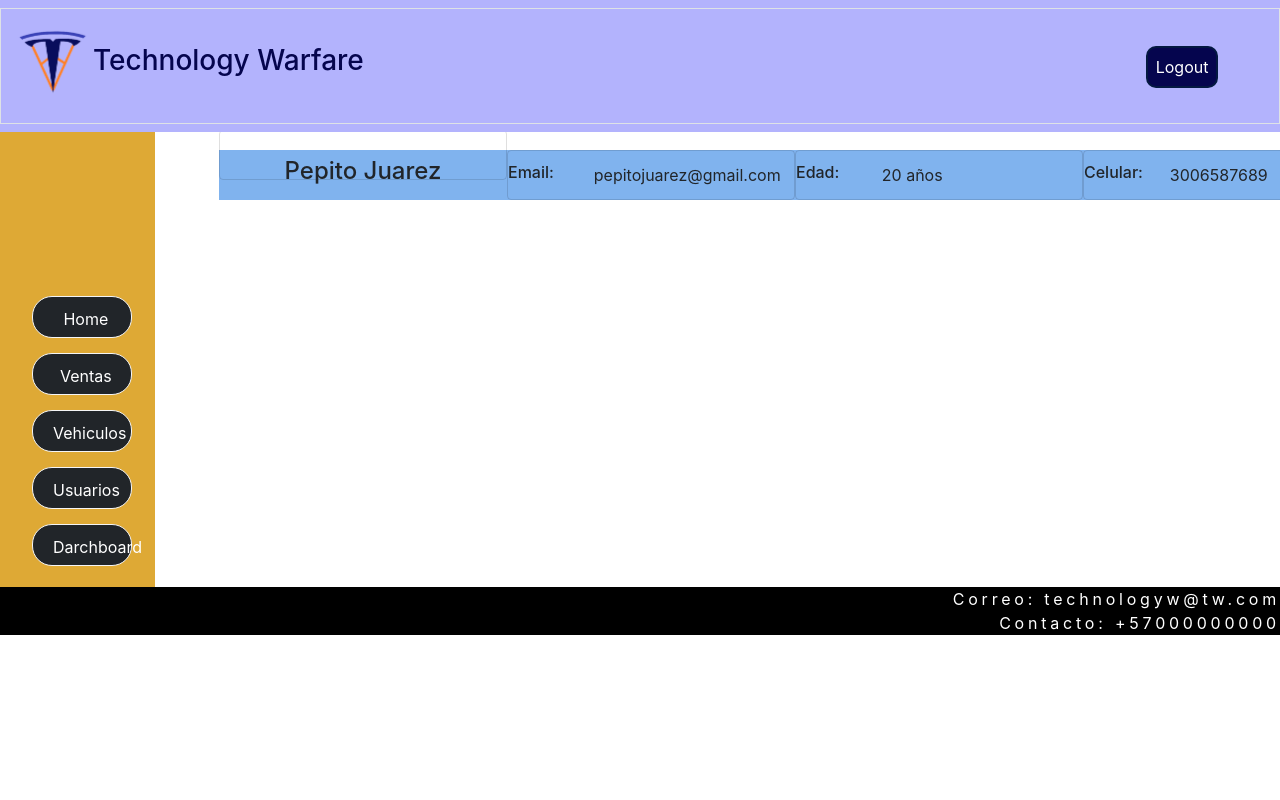
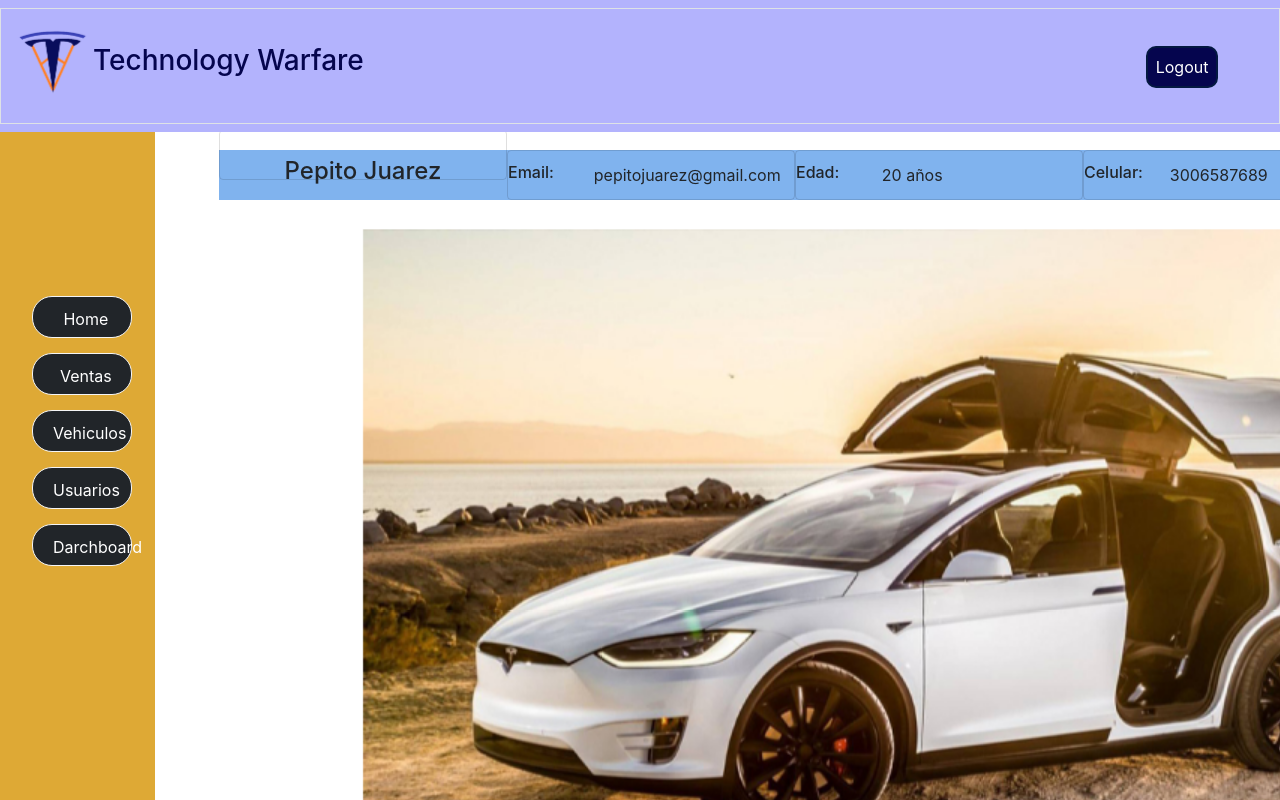
Before and after one commit to Technology-Warfare/Project-ciclo3, a React (Create React App) app in the folder tesla/: page /dashboard in a window 1280 px wide. Shown: the top 800 px of the page. Built offline with nearby package versions, Linux system fonts and the light colour scheme.

Commit message:
Carrousel agregado al dashboard

```diff
--- a/tesla/src/Pages/dashboard.js
+++ b/tesla/src/Pages/dashboard.js
@@ -3,6 +3,10 @@ import NavbarPrivado from '../components/NavbarPrivado';
 import Footer from '../components/Footer';
 import Sidebar from '../components/Sidebar';
 import '../Pages/styles/dashboard.css';
+
+import fotoDashboard1 from "../Pages/img/ModelS/models2.jpg";
+import fotoDashboard2 from "../Pages/img/ModelX/modelx2.jpg";
+import fotoDashboard3 from "../Pages/img/ModelY/y.jpg";
 
 const dashboard = () => {
     return (
@@ -10,7 +14,7 @@ const dashboard = () => {
             <NavbarPrivado />
                 <div className="flex">
                     <Sidebar/>
-                    <div className="content justify-content-between d-flex  pb-5 displayFlexContent">
+                    <div className="content justify-content-between">
                         <div className="ColorBar">
                             <div className='title card DisplayBlock Titulo'><h4 className="h4">Pepito Juarez</h4></div>
                                 <div className='card DisplayBlock'>
@@ -41,7 +45,32 @@ const dashboard = () => {
                                 <button className='rounded ButtonSize'>Editar Info</button>
                             </div>
                         </div>
+
+                    <div id="carouselExampleControls" class="carousel slide Carusel" data-bs-ride="carousel">
+                        <div class="carousel-inner">
+                            <div class="carousel-item active paddingImg">
+                                <img src={fotoDashboard1} class="d-block w-100" alt="..." />
                             </div>
+                            <div class="carousel-item paddingImg">
+                                <img src={fotoDashboard2} class="d-block w-100" alt="..." />
+                            </div>
+                            <div class="carousel-item paddingImg">
+                                <img src={fotoDashboard3} class="d-block w-100" alt="..." />
+                            </div>
+                        </div>
+                        <button class="carousel-control-prev" type="button" data-bs-target="#carouselExampleControls" data-bs-slide="prev">
+                            <span class="carousel-control-prev-icon" aria-hidden="true"></span>
+                            <span class="visually-hidden">Previous</span>
+                        </button>
+                        <button class="carousel-control-next" type="button" data-bs-target="#carouselExampleControls" data-bs-slide="next">
+                            <span class="carousel-control-next-icon" aria-hidden="true"></span>
+                            <span class="visually-hidden">Next</span>
+                        </button>
+                    </div>
+
+
+                    </div>
+
                 </div>
             <Footer/>
         </>
--- a/tesla/src/Pages/styles/dashboard.css
+++ b/tesla/src/Pages/styles/dashboard.css
@@ -67,3 +67,16 @@
 .Titulo{
     top: -20px;
 }
+
+
+.Carusel
+{
+    width: 100%;
+    padding-top: 2%;
+    padding-bottom: 2%;
+}
+
+.paddingImg {
+    padding-left: 10%;
+    padding-right: 10%;
+}
```
Also changed, not shown: tesla/src/Pages/img/ModelS/models2.jpg (added), tesla/src/Pages/img/ModelX/modelx2.jpg (added). Lines whose indentation alone changed are shown as unchanged.
